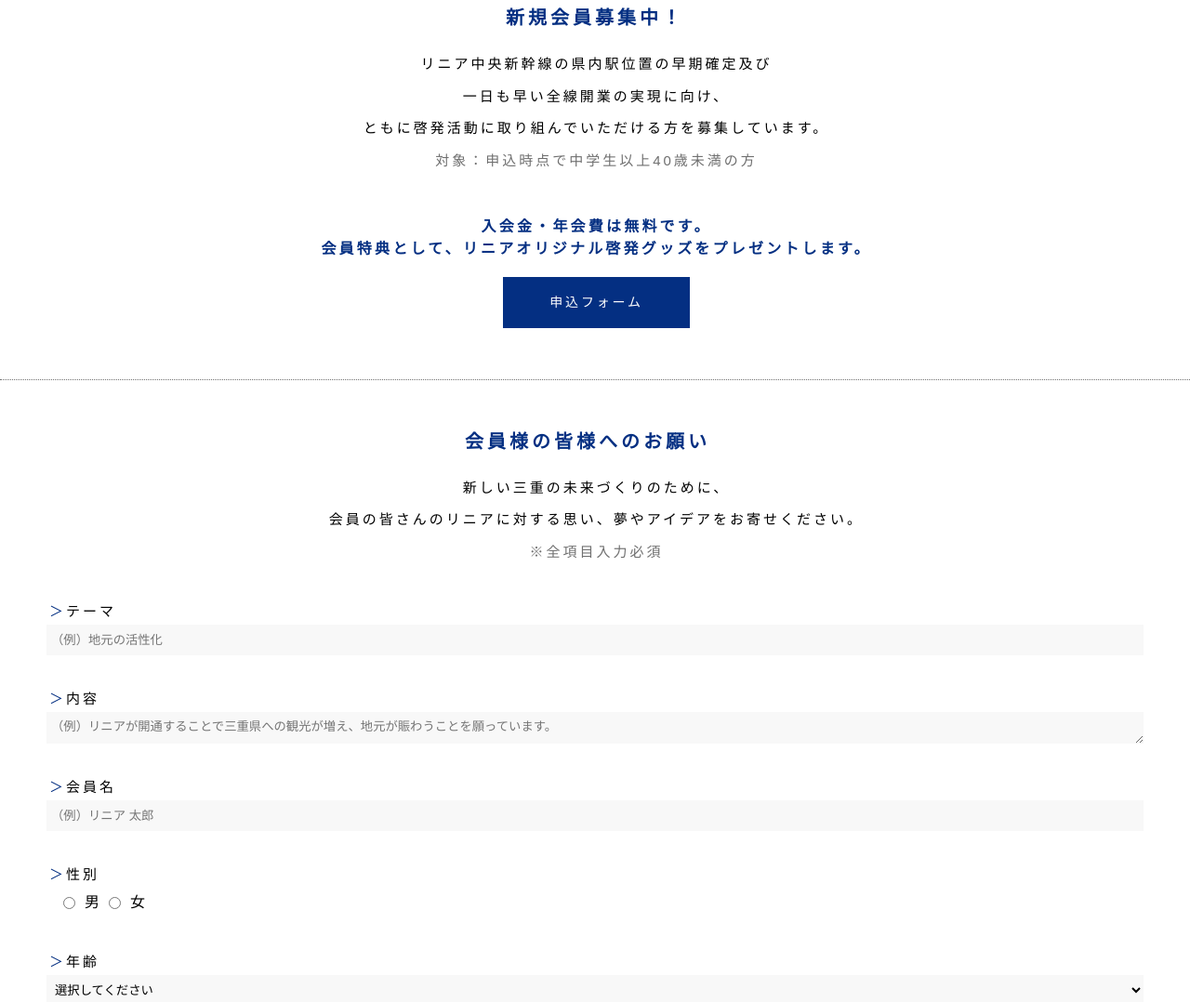
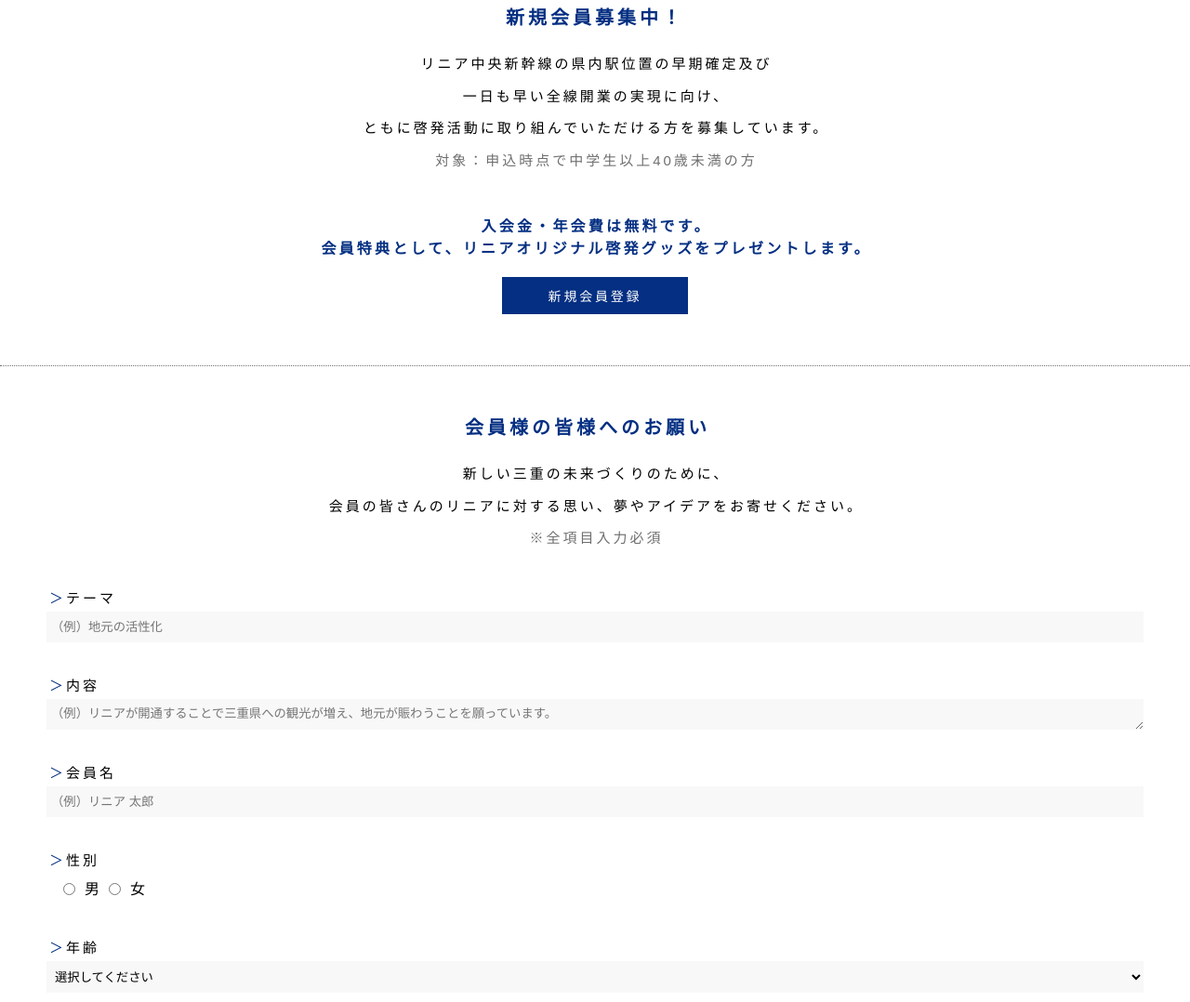
Before and after one commit to yoshida111/linear, a plain HTML site: page club.html in a window 1280 px wide. Shown: the part 777-1855 px from the top of the page at 93% size. Drawn offline with Linux system fonts and the light colour scheme.

Commit message:
Update club.html

```diff
--- a/club.html
+++ b/club.html
@@ -55,10 +55,10 @@
 			<p>リニア中央新幹線の<nobr>県内駅位置の早期確定及び</nobr><br>一日も早い全線開業の実現に向け、<br>ともに啓発活動に取り組んでいただける方を募集しています。</p>
 			<p><span class="fc">対象：申込時点で中学生以上40歳未満の方</span></p>
 			<h3>入会金・年会費は無料です。<br>会員特典として、<nobr>リニアオリジナル啓発グッズを</nobr>プレゼントします。</h3>
-			<p><span class="app-form"><a href="mailto:yoshida1pha@gmail.com?subject=みえリニア応援クラブ：新規申込
+			<a href="mailto:kotsu@pref.mie.lg.jp?subject=みえリニア応援クラブ：新規申込
 			&amp;body=●お申し込みありがとうございます。%0D%0A下記のお申し込み情報に記入漏れがないようご確認をお願いします。%0D%0A個人情報は、
 			運営上必要な場合以外の目的で利用したり、第三者への提供は行いません。%0D%0Aご登録が完了しましたら会員番号を発行いたしますので、%0D%0Aご対応まで今しばらくお待ちください。
-			%0D%0A━━━━━会員情報━━━━━%0D%0A名前【】%0D%0Aふりがな【】%0D%0A年齢【】%0D%0A電話番号【】%0D%0A郵便番号【】%0D%0A住所【】">申込フォーム</a></span></p>
+			%0D%0A━━━━━会員情報━━━━━%0D%0A名前【】%0D%0Aふりがな【】%0D%0A年齢【】%0D%0A電話番号【】%0D%0A郵便番号【】%0D%0A住所【】"><span class="app-form">新規会員登録</span></a>
 		</div>
 
 		<div id="inquiry">
```
